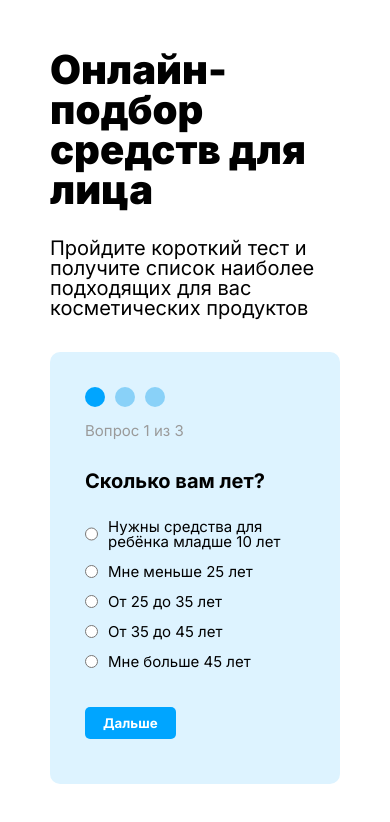
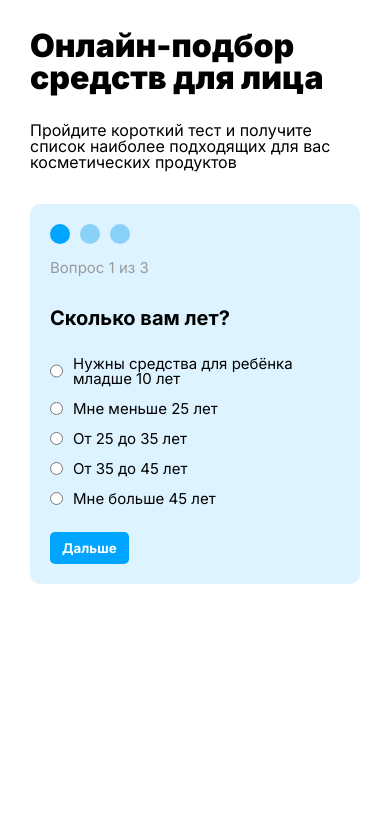
Before and after one commit to Nkp1sss/quiz, a React (Vite) app: page / in a window 390 px wide. Shown: the top 822 px of the page. Built offline with nearby package versions, Linux system fonts and the light colour scheme.

Commit message:
feat: add adaptive

```diff
--- a/src/components/App/App.scss
+++ b/src/components/App/App.scss
@@ -17,4 +17,8 @@
   border-radius: 5px;
   color: #FFF;
   background-color: #00A5FF;
+
+  @media screen and (max-width: 480px) {
+    padding: 8px 12px;
+  }
 }
--- a/src/components/Card/Card.scss
+++ b/src/components/Card/Card.scss
@@ -41,10 +41,18 @@
     font-size: 20px;
     font-weight: 600;
     text-decoration: line-through;
+
+    @media screen and (max-width: 480px) {
+      font-size: 18px;
+    }
   }
 
   .card__price {
     font-size: 27px;
     font-weight: 600;
+
+    @media screen and (max-width: 480px) {
+      font-size: 22px;
+    }
   }
 }
--- a/src/components/Question/Question.scss
+++ b/src/components/Question/Question.scss
@@ -2,6 +2,10 @@
   font-size: 20px;
   font-weight: 700;
   margin-bottom: 28px;
+
+  @media screen and (max-width: 350px) {
+    font-size: 16px;
+  }
 }
 
 .options {
--- a/src/components/Quiz/Quiz.scss
+++ b/src/components/Quiz/Quiz.scss
@@ -1,18 +1,34 @@
 .quiz {
   .container {
     padding: 50px 50px 0;
+
+    @media screen and (max-width: 480px) {
+      padding: 30px 30px 0;
+    }
   }
 
   .title {
     font-size: 40px;
     font-weight: 900;
     margin-bottom: 28px;
+
+    @media screen and (max-width: 480px) {
+      font-size: 32px;
+    }
+
+    @media screen and (max-width: 360px) {
+      font-size: 24px;
+    }
   }
 
   .message {
     font-size: 20px;
     margin-bottom: 34px;
     max-width: 580px;
+
+    @media screen and (max-width: 480px) {
+      font-size: 16px;
+    }
   }
 }
 
@@ -23,6 +39,11 @@
   height: 432px;
   padding: 35px;
   position: relative;
+
+  @media screen and (max-width: 480px) {
+    padding: 20px;
+    height: 380px;
+  }
 }
 
 .dots-container {
@@ -53,4 +74,8 @@
   gap: 10px;
   position: absolute;
   bottom: 45px;
+
+  @media screen and (max-width: 480px) {
+    bottom: 20px;
+  }
 }
--- a/src/components/Result/Result.scss
+++ b/src/components/Result/Result.scss
@@ -1,6 +1,11 @@
 .result {
   .container {
     padding: 45px 50px 0;
+
+    @media screen and (max-width: 480px) {
+      padding: 20px;
+      height: 380px;
+    }
   }
 
   .title {
@@ -13,6 +18,10 @@
     font-size: 20px;
     margin-bottom: 63px;
     max-width: 580px;
+
+    @media screen and (max-width: 480px) {
+      margin-bottom: 40px;
+    }
   }
 
   .cards {
```
